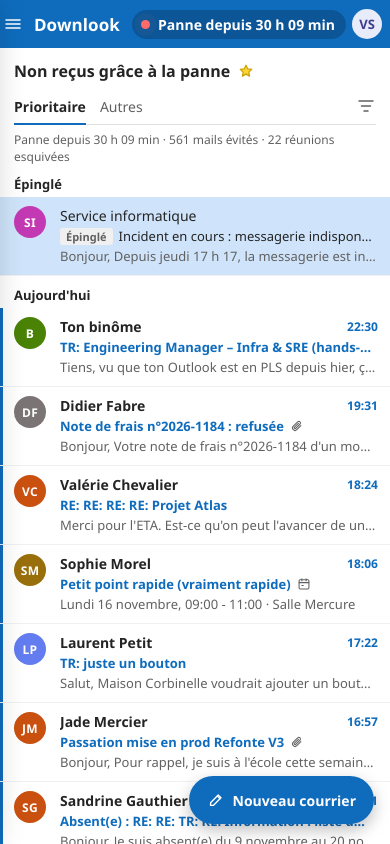
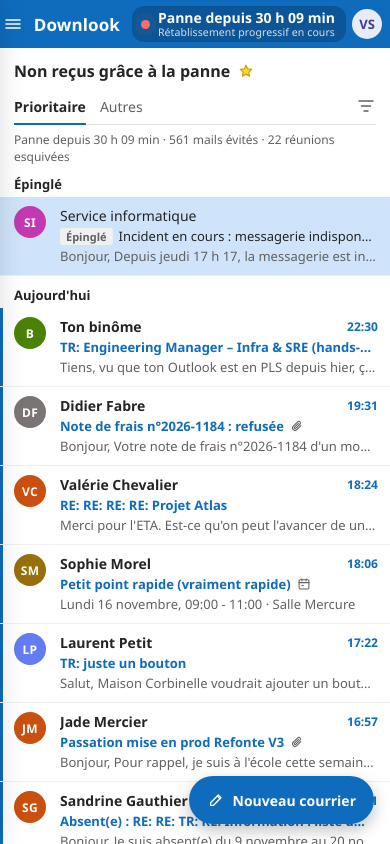
Before and after one commit to lesjoiesducode/downlook, a plain HTML site: page index.html in a window 390 px wide. Drawn offline with Linux system fonts and the light colour scheme.

Commit message:
Add recovery note under outage counter

```diff
--- a/css/style.css
+++ b/css/style.css
@@ -48,6 +48,9 @@ svg { display: block; flex: none; }
 }
 .outage .dot { width: 9px; height: 9px; border-radius: 50%; background: #ff6b6b; box-shadow: 0 0 0 0 rgba(255,107,107,.7); animation: pulse 2s infinite; }
 .outage .sm { display: none; }
+.outage .o-txt { display: flex; flex-direction: column; line-height: 1.15; }
+.outage .o-note { font-size: 11.5px; font-weight: 400; color: rgba(255,255,255,.82); letter-spacing: .1px; }
+.outage.has-note { padding-top: 4px; padding-bottom: 4px; border-radius: 12px; }
 .outage.ended .dot { background: #6ee7a0; animation: none; }
 @keyframes pulse { 0% { box-shadow: 0 0 0 0 rgba(255,107,107,.7); } 70% { box-shadow: 0 0 0 7px rgba(255,107,107,0); } 100% { box-shadow: 0 0 0 0 rgba(255,107,107,0); } }
 .tb-ico { width: 40px; height: 48px; display: grid; place-items: center; }
@@ -311,6 +314,7 @@ svg { display: block; flex: none; }
   .outage { font-size: 14px; padding: 5px 11px 5px 9px; margin-right: 0; }
   .outage .lg { display: none; }
   .outage .sm { display: inline; }
+  .outage .o-note { font-size: 10.5px; }
   .topbar { overflow: hidden; }
   .me { width: 30px; height: 30px; margin-left: 4px; }
   .shell { height: calc(100% - 48px); }
--- a/index.html
+++ b/index.html
@@ -26,7 +26,7 @@
 <meta name="twitter:description" content="Le petit point rapide, la MEP du vendredi, le &quot;ça marche pas&quot;. Ils ne sont jamais arrivés. Ils continuent de ne pas arriver.">
 <meta name="twitter:image" content="https://lesjoiesducode.github.io/downlook/og-image.jpg">
 <meta name="twitter:image:alt" content="Downlook, une parodie de webmail par Les Joies du Code">
-<link rel="stylesheet" href="css/style.css?v=7">
+<link rel="stylesheet" href="css/style.css?v=8">
 </head>
 <body>
 <header class="topbar">
@@ -35,7 +35,7 @@
   <div class="brandname">Downlook</div>
   <button class="search" data-toast="search"><i data-i="search"></i><span>Rechercher</span></button>
   <div class="top-right">
-    <div class="outage" id="outage" title="Durée de la panne"><span class="dot"></span><span id="outageText">Panne en cours</span></div>
+    <div class="outage" id="outage" title="Durée de la panne"><span class="dot"></span><span class="o-txt"><span id="outageText">Panne en cours</span><span class="o-note" id="outageNote" hidden></span></span></div>
     <button class="tb-ico" data-toast="bell" aria-label="Notifications"><i data-i="bell"></i></button>
     <button class="tb-ico" data-toast="settings" aria-label="Paramètres"><i data-i="gear"></i></button>
     <button class="tb-ico" data-toast="help" aria-label="Aide"><i data-i="help"></i></button>
@@ -154,7 +154,7 @@
 
 <script src="js/mails-special.js?v=8"></script>
 <script src="js/mails-extra.js?v=2"></script>
-<script src="js/app.js?v=9"></script>
+<script src="js/app.js?v=10"></script>
 <!-- Cloudflare Web Analytics --><script type='module' src='https://static.cloudflareinsights.com/beacon.min.js' data-cf-beacon='{"token": "f3c1c09305124aa38edf57edc2dbdf3a"}'></script><!-- End Cloudflare Web Analytics -->
 </body>
 </html>
--- a/js/app.js
+++ b/js/app.js
@@ -332,6 +332,9 @@ function elapsed() { return (outageEnd() || Date.now()) - S.status.start; }
 function updateOutage() {
   const ended = !!outageEnd();
   $('outage').classList.toggle('ended', ended);
+  const note = !ended && S.status.note ? S.status.note : '';
+  $('outageNote').textContent = note; $('outageNote').hidden = !note;
+  $('outage').classList.toggle('has-note', !!note);
   const d = dur(elapsed());
   $('outageText').innerHTML = ended ? `<span class="lg">Panne terminée après</span><span class="sm">Terminée après</span> ${d}` : `<span class="lg">Panne en cours depuis</span><span class="sm">Panne depuis</span> ${d}`;
   const em = elapsed() / 60000;
@@ -351,7 +354,8 @@ async function fetchStatus() {
     const j = await r.json();
     const start = Date.parse(j.start) || START_DEFAULT;
     const end = j.state === 'ended' && j.end ? Date.parse(j.end) : null;
-    S.status = { state: end ? 'ended' : 'ongoing', start, end };
+    const note = typeof j.note === 'string' ? j.note.trim().slice(0, 60) : '';
+    S.status = { state: end ? 'ended' : 'ongoing', start, end, note };
   } catch (e) { /* on garde l'état connu */ }
 }
 async function pollStatus() {
--- a/status.json
+++ b/status.json
@@ -3,5 +3,6 @@
  "start": "2026-11-12T16:17:00Z",
  "end": null,
  "source": null,
- "candidate_since": null
+ "candidate_since": null,
+ "note": "Rétablissement progressif en cours"
 }
```
